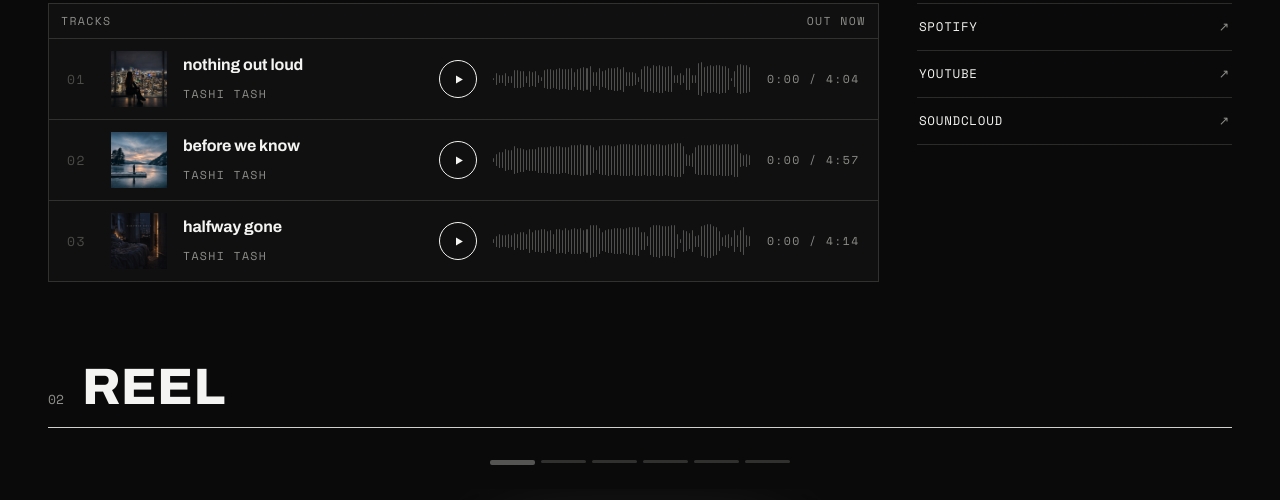
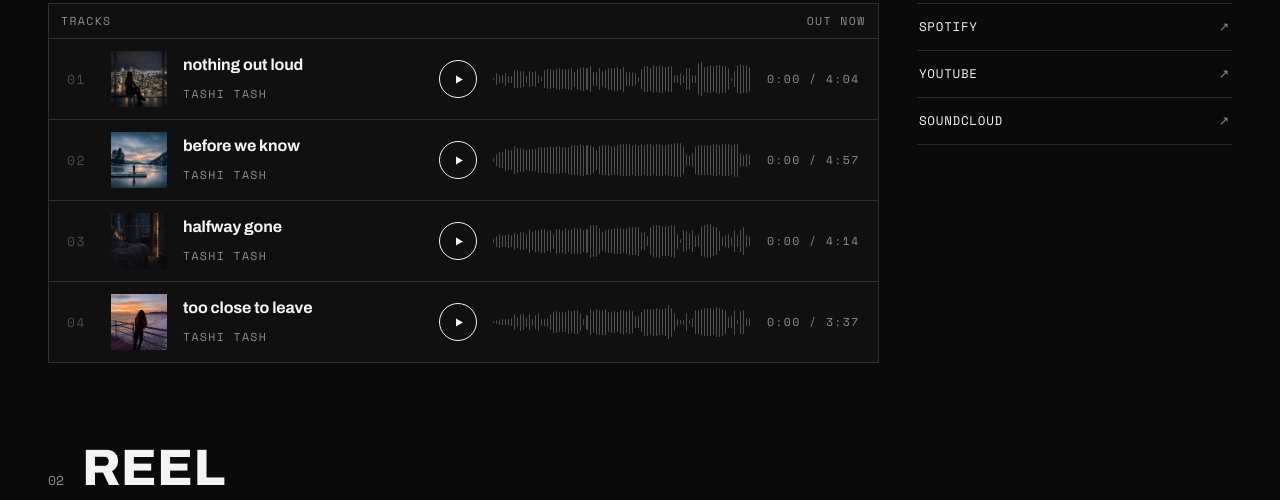
Before and after one commit to natasharothe/natasharothe.github.io, a plain HTML site: page index.html in a window 1280 px wide. Shown: the part 882-1382 px from the top of the page. Drawn offline with nearby package versions, Linux system fonts and the light colour scheme.

Commit message:
Add files via upload

```diff
--- a/index.html
+++ b/index.html
@@ -1198,6 +1198,25 @@
             </div>
             <span class="mono track-time">0:00 / 4:14</span>
             <audio src="halfway-gone.mp3" preload="metadata"></audio>
+          </div>
+
+          <div class="player" data-title="too close to leave" data-peaks='[0.05, 0.12, 0.15, 0.18, 0.14, 0.19, 0.16, 0.22, 0.16, 0.47, 0.29, 0.5, 0.25, 0.46, 0.27, 0.48, 0.21, 0.42, 0.22, 0.51, 0.16, 0.11, 0.21, 0.27, 0.49, 0.62, 0.62, 0.66, 0.6, 0.61, 0.6, 0.69, 0.72, 0.65, 0.7, 0.58, 0.69, 0.54, 0.19, 0.44, 0.71, 0.77, 0.67, 0.78, 0.74, 0.74, 0.74, 0.77, 0.61, 0.62, 0.61, 0.66, 0.58, 0.64, 0.71, 0.73, 0.67, 0.72, 0.65, 0.41, 0.37, 0.36, 0.6, 0.77, 0.8, 0.79, 0.75, 0.74, 0.79, 0.82, 0.76, 0.75, 0.81, 0.81, 1, 0.85, 0.28, 0.54, 0.21, 0.1, 0.15, 0.51, 0.11, 0.1, 0.26, 0.72, 0.65, 0.7, 0.78, 0.81, 0.75, 0.81, 0.81, 0.78, 0.9, 0.71, 0.85, 0.8, 0.72, 0.2, 0.32, 0.33, 0.74, 0.14, 0.68, 0.21, 0.69, 0.24, 0.22, 0.07]'>
+            <span class="mono track-no">04</span>
+            <img class="player-art" src="too-close-to-leave-cover.jpg" alt="too close to leave artwork" decoding="async" role="button" tabindex="0" aria-label="Cover vergroessern" />
+            <div class="player-meta">
+              <p class="player-title">too close to leave</p>
+              <span class="mono">Tashi Tash</span>
+            </div>
+            <button class="play-btn" type="button" aria-label="Play too close to leave" aria-pressed="false">
+              <svg class="ico-play" viewBox="0 0 24 24" fill="currentColor" aria-hidden="true"><path d="M8 5.5v13l11-6.5z"/></svg>
+              <svg class="ico-pause" viewBox="0 0 24 24" fill="currentColor" aria-hidden="true"><path d="M7 5h3.2v14H7zM13.8 5H17v14h-3.2z"/></svg>
+            </button>
+            <div class="wave" role="slider" tabindex="0" aria-label="Seek within too close to leave" aria-valuemin="0" aria-valuemax="100" aria-valuenow="0">
+              <div class="wave-bars wave-base" aria-hidden="true"></div>
+              <div class="wave-bars wave-played" aria-hidden="true"></div>
+            </div>
+            <span class="mono track-time">0:00 / 3:37</span>
+            <audio src="too-close-to-leave.mp3" preload="metadata"></audio>
           </div>
           </div>
 
```
Also changed, not shown: too-close-to-leave-cover.jpg (added), 1 other file.
